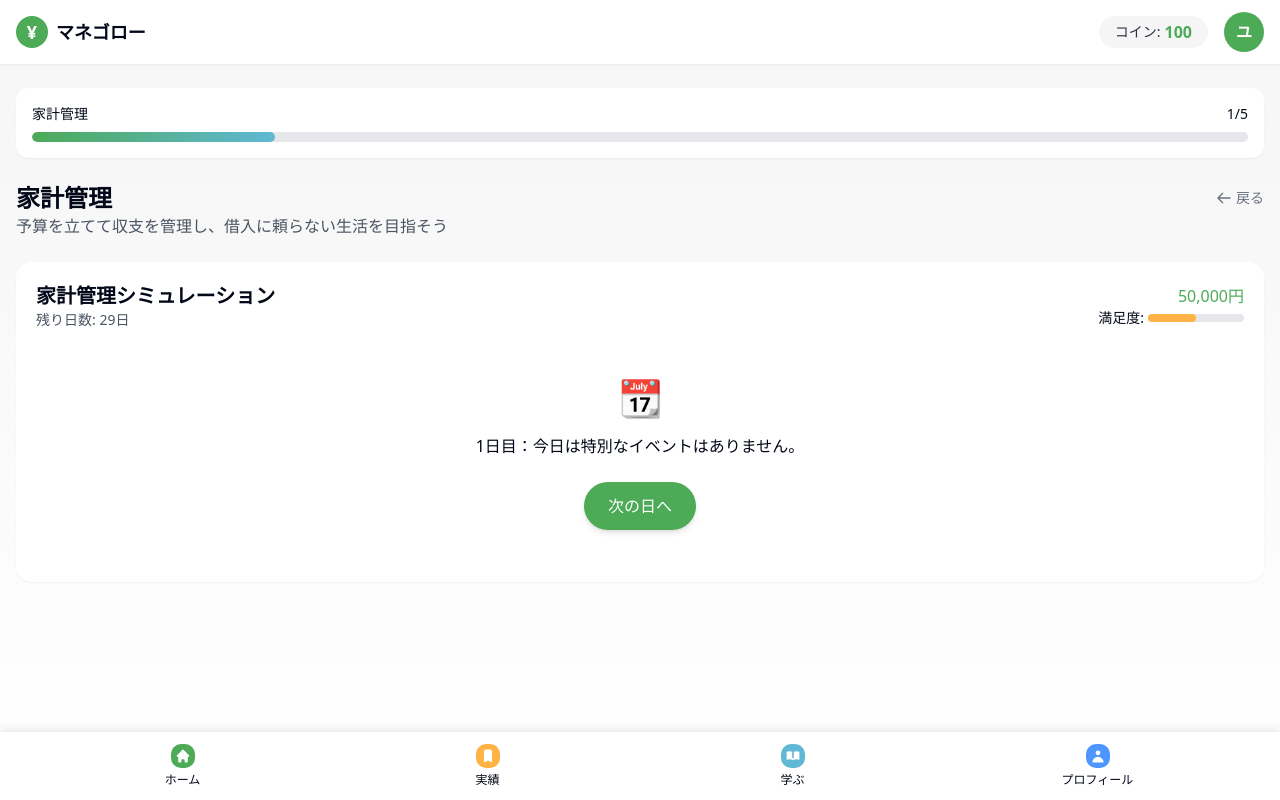
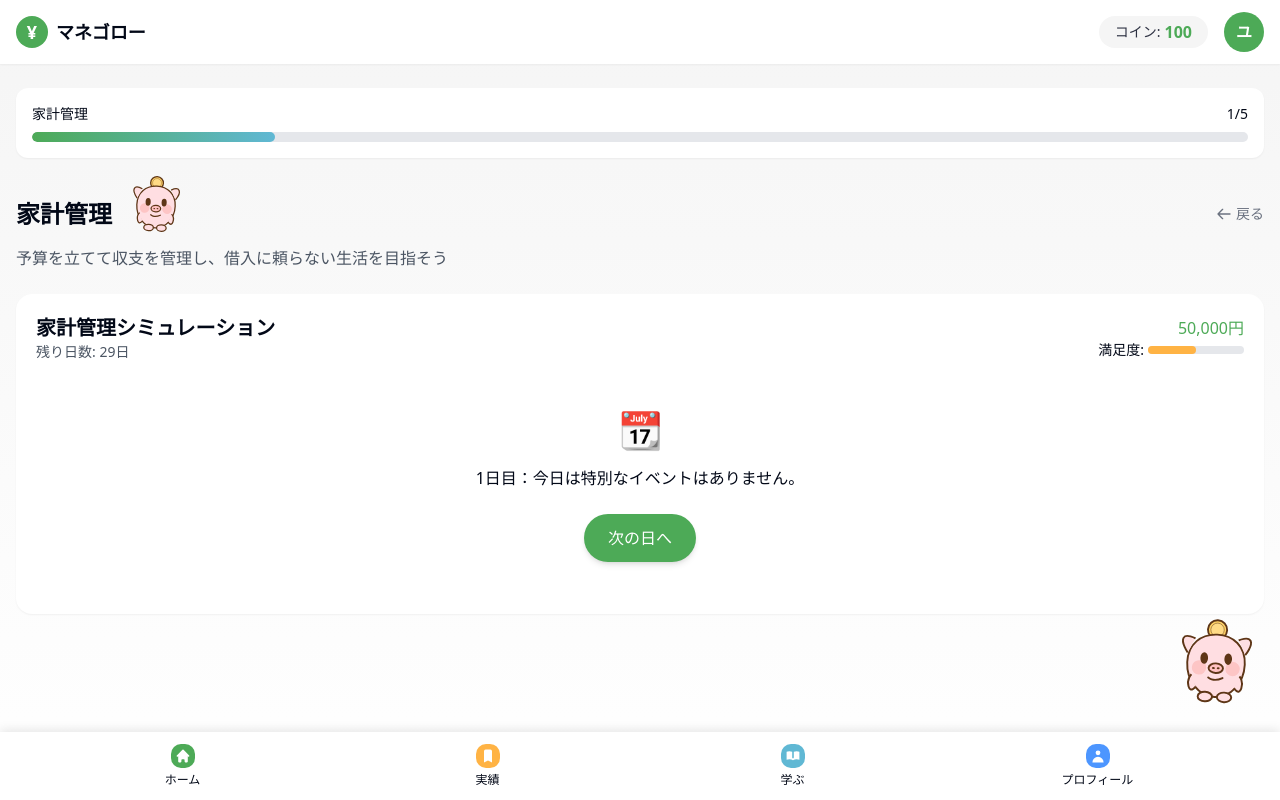
Before and after one commit to 0821Kaho/money-grow-together, a React (Vite) app: page /module/1 in a window 1280 px wide. Built offline with nearby package versions, Linux system fonts and the light colour scheme.

Commit message:
Add mascot character
Implement a mascot character based on the provided image, similar to Duolingo's Duo.

```diff
--- a/src/components/home/WelcomeSection.tsx
+++ b/src/components/home/WelcomeSection.tsx
@@ -1,7 +1,14 @@
 
 import { motion } from "framer-motion";
+import MascotTooltip from "../mascot/MascotTooltip";
 
 const WelcomeSection = () => {
+  const welcomeMessages = [
+    "ようこそ、マネゴローへ！お金について楽しく学びましょう！",
+    "今日は何を学びたいですか？家計管理からはじめるのがおすすめです！",
+    "毎日少しずつ学習して、お金の知識を身につけましょう！"
+  ];
+
   return (
     <motion.div
       className="mb-8 rounded-2xl bg-gradient-to-br from-game-primary to-game-secondary p-6 text-white"
@@ -21,9 +28,7 @@ const WelcomeSection = () => {
           animate={{ y: [0, -10, 0] }}
           transition={{ repeat: Infinity, duration: 3 }}
         >
-          <div className="relative h-16 w-16">
-            <div className="absolute coin animate-coin-spin">¥</div>
-          </div>
+          <MascotTooltip messages={welcomeMessages} characterSize="small" />
         </motion.div>
       </div>
       <div className="mt-4 flex flex-wrap gap-2">
--- a/src/components/layout/GameLayout.tsx
+++ b/src/components/layout/GameLayout.tsx
@@ -4,6 +4,7 @@ import { useNavigate, useLocation } from "react-router-dom";
 import { motion } from "framer-motion";
 import ProfileButton from "../ui/ProfileButton";
 import ModuleProgress from "../ui/ModuleProgress";
+import MascotCharacter from "../mascot/MascotCharacter";
 
 interface GameLayoutProps {
   children: React.ReactNode;
@@ -12,10 +13,10 @@ interface GameLayoutProps {
 }
 
 const GameLayout = ({ children, showNav = true, currentModule }: GameLayoutProps) => {
-  // Use conditional navigation to avoid the error
   const location = useLocation();
   const navigate = useNavigate();
   const [coins, setCoins] = useState(100);
+  const [showMascot, setShowMascot] = useState(true);
 
   return (
     <motion.div
@@ -108,6 +109,13 @@ const GameLayout = ({ children, showNav = true, currentModule }: GameLayoutProps
           </div>
         </nav>
       )}
+
+      {/* Floating Mascot */}
+      {showMascot && (
+        <div className="fixed bottom-20 right-4 z-40 cursor-pointer" onClick={() => setShowMascot(false)}>
+          <MascotCharacter size="medium" />
+        </div>
+      )}
     </motion.div>
   );
 };
--- /dev/null
+++ b/src/components/mascot/MascotCharacter.tsx
@@ -0,0 +1,42 @@
+
+import { motion } from "framer-motion";
+import mascotSvg from "@/assets/mascot.svg";
+
+interface MascotCharacterProps {
+  size?: "small" | "medium" | "large";
+  animate?: boolean;
+  className?: string;
+}
+
+const MascotCharacter = ({
+  size = "medium",
+  animate = true,
+  className = ""
+}: MascotCharacterProps) => {
+
+  const sizeClasses = {
+    small: "w-16 h-16",
+    medium: "w-24 h-24",
+    large: "w-40 h-40"
+  };
+
+  return (
+    <motion.div
+      className={`${sizeClasses[size]} ${className}`}
+      initial={animate ? { y: 0 } : undefined}
+      animate={animate ? {
+        y: [0, -10, 0],
+        rotate: [0, 5, 0, -5, 0]
+      } : undefined}
+      transition={{
+        repeat: Infinity,
+        duration: 4,
+        ease: "easeInOut"
+      }}
+    >
+      <img src={mascotSvg} alt="マネゴロー" className="w-full h-full" />
+    </motion.div>
+  );
+};
+
+export default MascotCharacter;
--- /dev/null
+++ b/src/components/mascot/MascotTooltip.tsx
@@ -0,0 +1,68 @@
+
+import { useState } from "react";
+import { motion, AnimatePresence } from "framer-motion";
+import MascotCharacter from "./MascotCharacter";
+
+interface MascotTooltipProps {
+  messages: string[];
+  position?: "left" | "right" | "top" | "bottom";
+  characterSize?: "small" | "medium" | "large";
+}
+
+const MascotTooltip = ({
+  messages,
+  position = "right",
+  characterSize = "medium"
+}: MascotTooltipProps) => {
+  const [currentMessage, setCurrentMessage] = useState(0);
+  const [showTooltip, setShowTooltip] = useState(false);
+
+  const positionClasses = {
+    left: "right-full mr-4",
+    right: "left-full ml-4",
+    top: "bottom-full mb-4",
+    bottom: "top-full mt-4"
+  };
+
+  const handleClick = () => {
+    if (!showTooltip) {
+      setShowTooltip(true);
+      return;
+    }
+
+    if (currentMessage < messages.length - 1) {
+      setCurrentMessage(prev => prev + 1);
+    } else {
+      setShowTooltip(false);
+      setCurrentMessage(0);
+    }
+  };
+
+  return (
+    <div className="relative inline-block">
+      <div onClick={handleClick} className="cursor-pointer">
+        <MascotCharacter size={characterSize} />
+      </div>
+
+      <AnimatePresence>
+        {showTooltip && (
+          <motion.div
+            className={`absolute ${positionClasses[position]} z-50 w-64 rounded-xl bg-white p-4 shadow-lg`}
+            initial={{ opacity: 0, scale: 0.8 }}
+            animate={{ opacity: 1, scale: 1 }}
+            exit={{ opacity: 0, scale: 0.8 }}
+          >
+            <div className="relative">
+              <p className="text-sm">{messages[currentMessage]}</p>
+              <div className="mt-2 text-xs text-right text-gray-500">
+                {currentMessage + 1}/{messages.length}
+              </div>
+            </div>
+          </motion.div>
+        )}
+      </AnimatePresence>
+    </div>
+  );
+};
+
+export default MascotTooltip;
--- a/src/pages/ModulePage.tsx
+++ b/src/pages/ModulePage.tsx
@@ -4,6 +4,7 @@ import { useState, useEffect } from "react";
 import GameLayout from "@/components/layout/GameLayout";
 import BudgetSimulation from "@/components/game/BudgetSimulation";
 import InvestmentSimulation from "@/components/game/InvestmentSimulation";
+import MascotTooltip from "@/components/mascot/MascotTooltip";
 
 const modules = [
   {
@@ -11,30 +12,55 @@ const modules = [
     title: "家計管理",
     description: "予算を立てて収支を管理し、借入に頼らない生活を目指そう",
     component: BudgetSimulation,
+    mascotMessages: [
+      "家計管理の基本を学んでいきましょう！",
+      "収入と支出のバランスが大切です！",
+      "予算を立てることで無駄遣いを減らせますよ！"
+    ]
   },
   {
     id: 2,
     title: "投資",
     description: "少額からでも始められる投資の基本と長期的な資産形成",
     component: InvestmentSimulation,
+    mascotMessages: [
+      "投資の世界へようこそ！",
+      "長期的な視点で考えることが大切です！",
+      "分散投資でリスクを減らしましょう！"
+    ]
   },
   {
     id: 3,
     title: "リスク管理",
     description: "突然の出費や将来の不安に備えるリスク対策を学ぼう",
-    component: null, // Will be implemented later
+    component: null,
+    mascotMessages: [
+      "リスク管理は将来の安心につながります！",
+      "備えあれば憂いなしです！",
+      "万が一の事態に備えておきましょう！"
+    ]
   },
   {
     id: 4,
     title: "ライフプラン",
     description: "人生の重要イベントに向けた長期的な資金計画を立てよう",
-    component: null, // Will be implemented later
+    component: null,
+    mascotMessages: [
+      "人生の重要イベントにはお金が必要です！",
+      "計画的に貯蓄することが大切です！",
+      "将来を見据えて今からできることを始めましょう！"
+    ]
   },
   {
     id: 5,
     title: "起業・副業",
     description: "小さなビジネスや副収入を得るためのスキルを身につけよう",
-    component: null, // Will be implemented later
+    component: null,
+    mascotMessages: [
+      "新しい収入源を見つけましょう！",
+      "あなたのスキルを活かす方法を考えてみましょう！",
+      "小さく始めて、徐々に成長させていくのがコツです！"
+    ]
   },
 ];
 
@@ -66,7 +92,10 @@ const ModulePage = () => {
     <GameLayout currentModule={module.id}>
       <div className="mb-6">
         <div className="flex items-center justify-between">
+          <div className="flex items-center gap-3">
             <h1 className="text-2xl font-bold">{module.title}</h1>
+            <MascotTooltip messages={module.mascotMessages} position="bottom" characterSize="small" />
+          </div>
           <button
             onClick={() => navigate("/")}
             className="flex items-center gap-1 text-sm font-medium text-gray-500"
@@ -100,12 +129,15 @@ const ModulePage = () => {
           <p className="mb-6 text-center text-gray-600">
             このモジュールはまだ開発中です。もうしばらくお待ちください。
           </p>
+          <div className="flex flex-col sm:flex-row items-center gap-4">
             <button
               onClick={() => navigate("/")}
               className="game-button"
             >
               ホームに戻る
             </button>
+            <MascotCharacter size="small" />
+          </div>
         </div>
       )}
     </GameLayout>
```
Also changed, not shown: src/assets/mascot.svg (added). Lines whose indentation alone changed are shown as unchanged.
